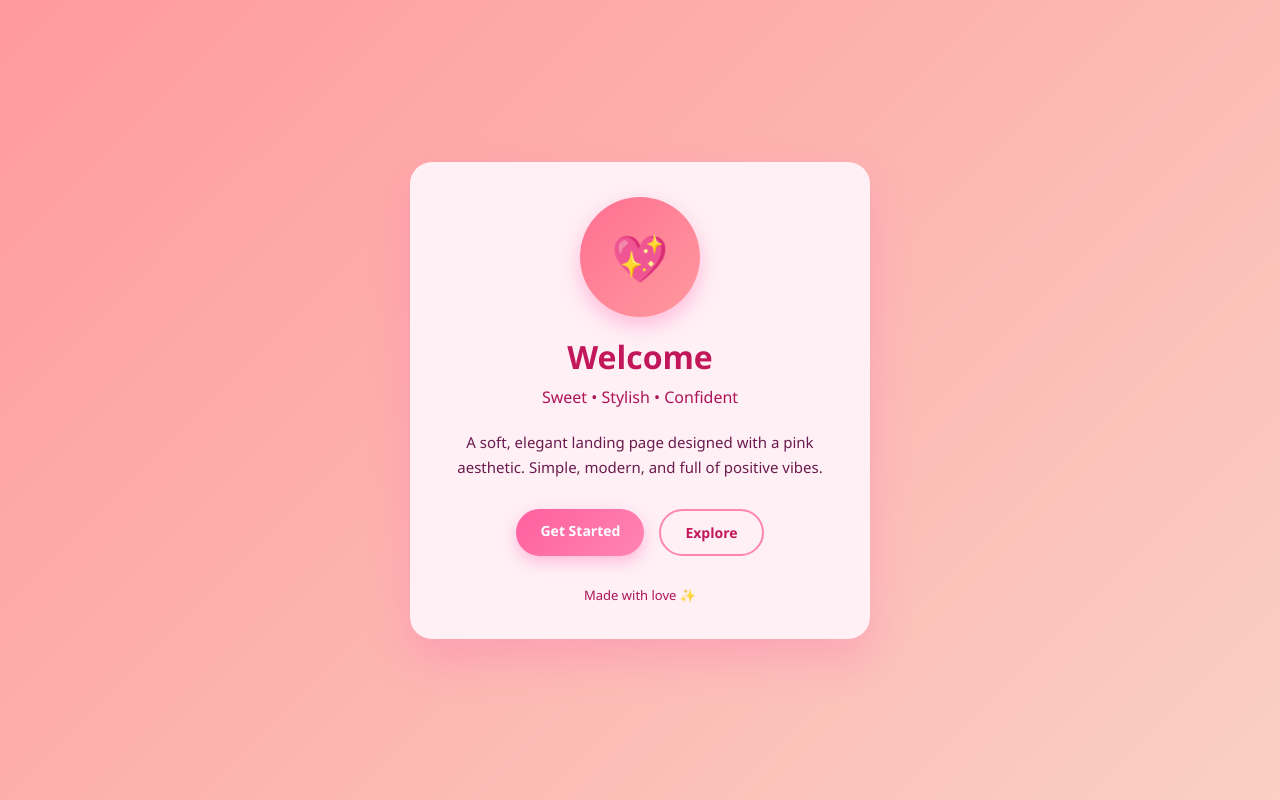
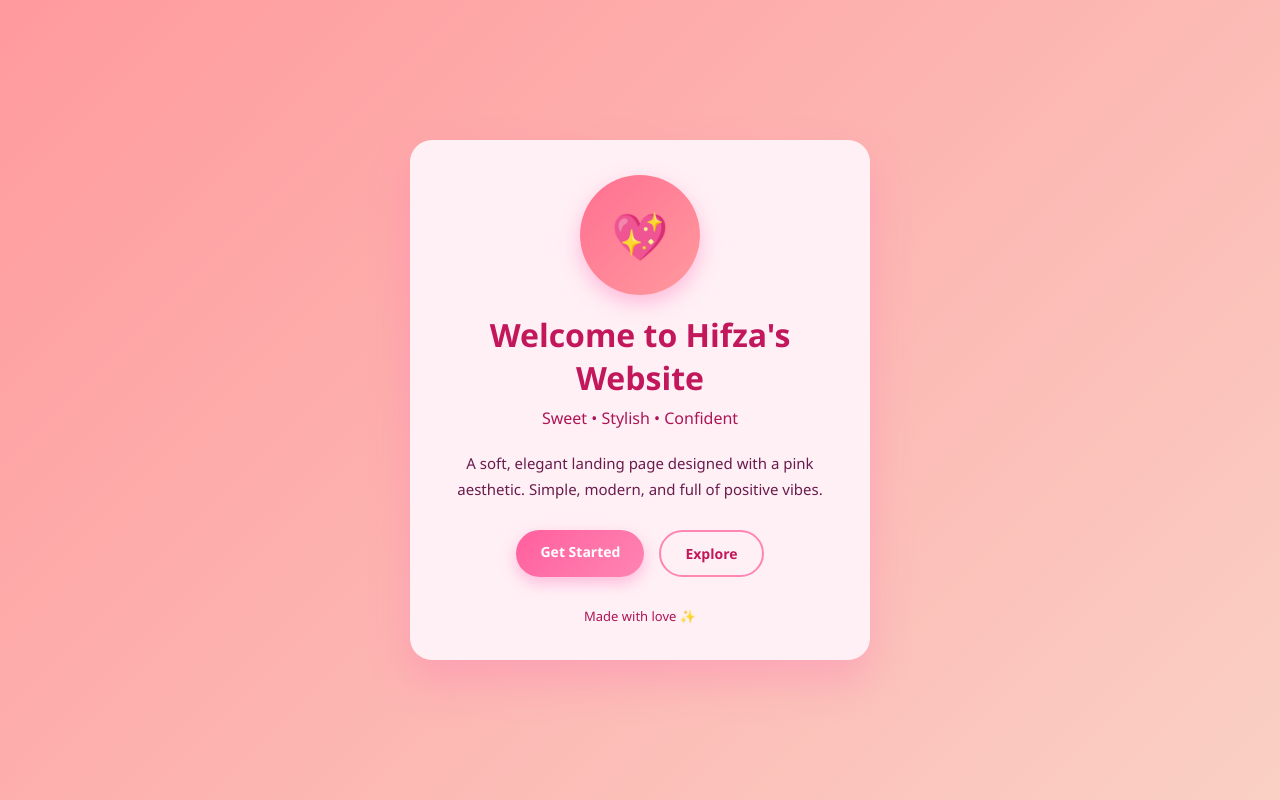
Before and after one commit to gepic2552-arch/My_Website, a plain HTML site: page index.html in a window 1280 px wide. Drawn offline with Linux system fonts and the light colour scheme.

Commit message:
Update index.html

```diff
--- a/index.html
+++ b/index.html
@@ -112,7 +112,7 @@
     <div class="card">
         <div class="avatar">💖</div>
 
-        <h1>Welcome</h1>
+        <h1>Welcome to Hifza's Website</h1>
         <p class="tagline">Sweet • Stylish • Confident</p>
 
         <p class="about">
```
